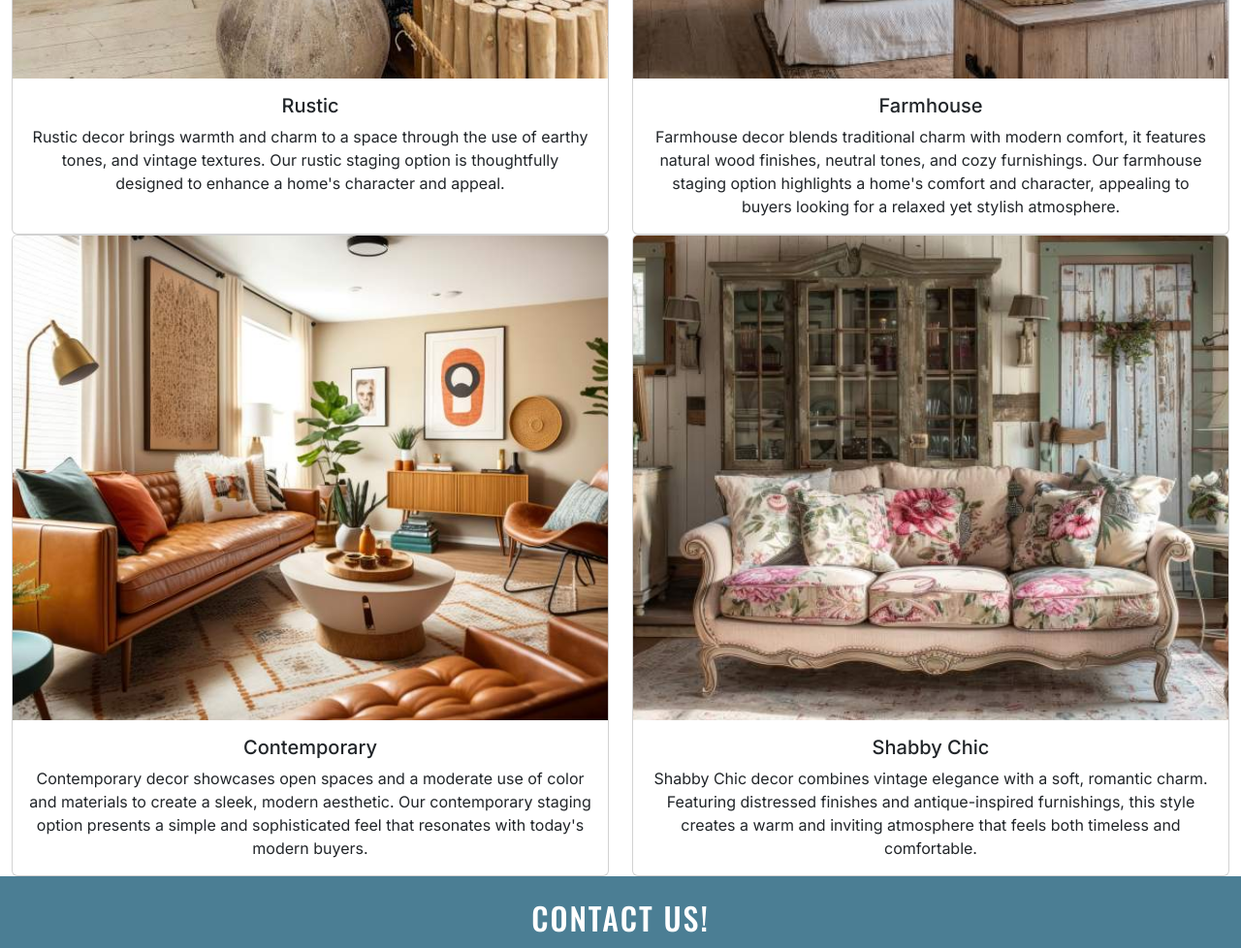
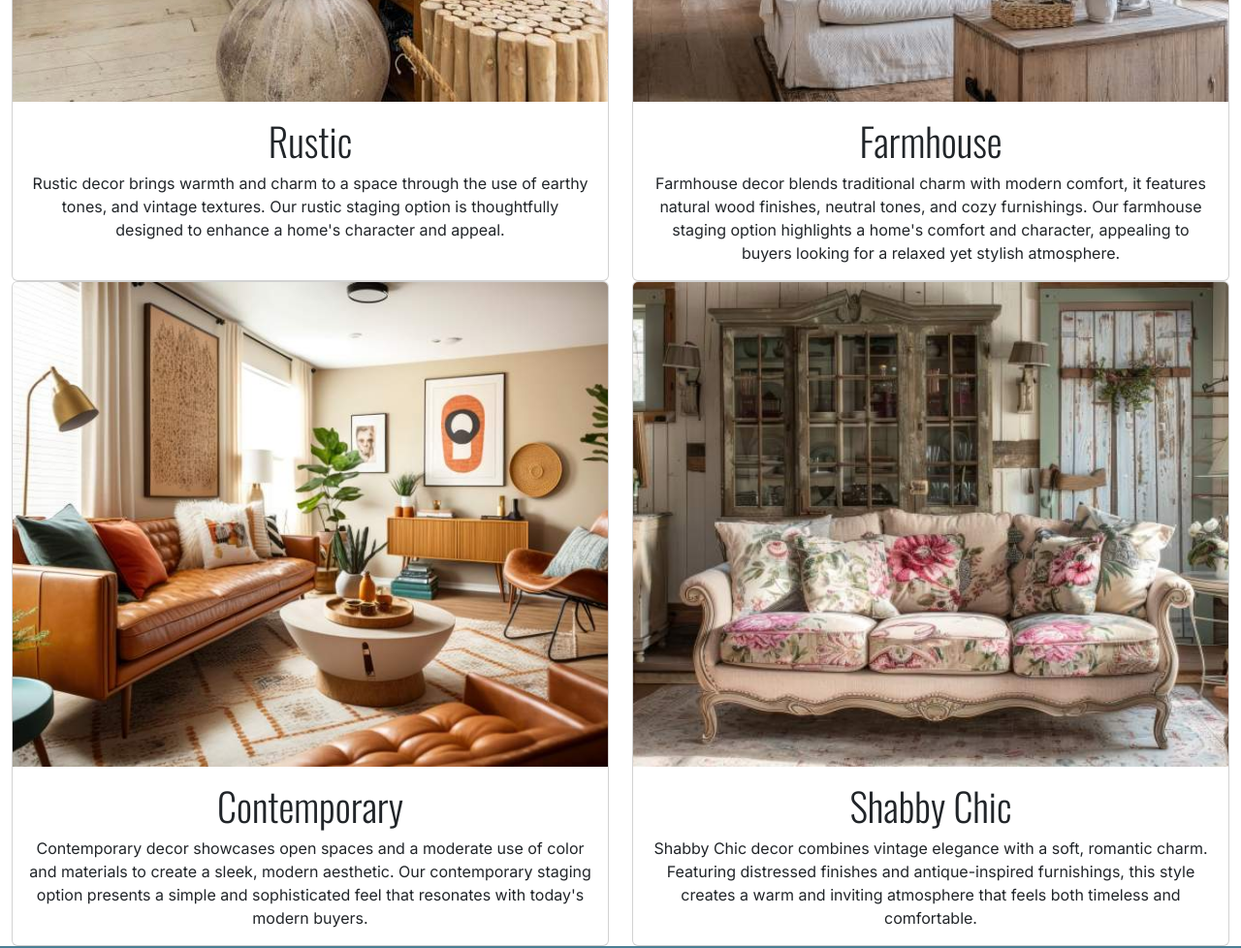
Before and after one commit to iyeme-dev/home-staging, a plain HTML site: page portfolio.html in a window 1280 px wide. Shown: the part 1360-2338 px from the top of the page at 97% size. Drawn offline with nearby package versions, Linux system fonts and the light colour scheme.

Commit message:
Add styling to sub headings in portfolio page

```diff
--- a/assets/css/style.css
+++ b/assets/css/style.css
@@ -29,6 +29,10 @@ h1,
 h2 {
     text-transform: uppercase;
     letter-spacing: 2px;
+}
+
+h5 {
+    font-family: var(--secondary-font);
 }
 
 /* Navbar section*/
--- a/portfolio.html
+++ b/portfolio.html
@@ -76,7 +76,7 @@
                         <img src="assets/images/decor-styles/bohemian-interior.jpg" class="card-img-top fixed-img"
                             alt="Bohemian decor">
                         <div class="card-body">
-                            <h5 class="card-title">Bohemian</h5>
+                            <h5 class="card-title display-6">Bohemian</h5>
                             <p class="card-text">Add warmth, creativity, and character to your space with our
                                 Bohemian-inspired home decor. Our Bohemian staging option is thoughtfully styled to
                                 appeal to buyers
@@ -91,7 +91,7 @@
                         <img src="assets/images/decor-styles/minimalist-decor.jpg" class="card-img-top fixed-img"
                             alt="Minimalist decor">
                         <div class="card-body">
-                            <h5 class="card-title">Minimalist</h5>
+                            <h5 class="card-title display-6">Minimalist</h5>
                             <p class="card-text">Minimalist decor emphasizes clean lines, open spaces, and a neutral
                                 color palette to create a calm and uncluttered environment. Our minimalist staging
                                 option presents a refined and modern aesthetic that appeals to a broad range of buyers.
@@ -106,7 +106,7 @@
                         <img src="assets/images/decor-styles/rustic-decor.jpg" class="card-img-top fixed-img"
                             alt="Rustic decor">
                         <div class="card-body">
-                            <h5 class="card-title">Rustic</h5>
+                            <h5 class="card-title display-6">Rustic</h5>
                             <p class="card-text">Rustic decor brings warmth and charm to a space through the use of
                                 earthy tones, and vintage textures. Our rustic staging option is thoughtfully designed
                                 to enhance a home's character and appeal.
@@ -121,8 +121,8 @@
                         <img src="assets/images/decor-styles/farmhouse-decor.jpg" class="card-img-top fixed-img"
                             alt="Farmhouse decor">
                         <div class="card-body">
-                            <h5 class="card-title">Farmhouse</h5>
-                            <p class="card-text">Farmhouse decor blends traditional charm with modern comfort, it
+                            <h5 class="card-title display-6">Farmhouse</h5>
+                            <p class="card-text ">Farmhouse decor blends traditional charm with modern comfort, it
                                 features natural wood finishes, neutral tones, and cozy furnishings. Our farmhouse
                                 staging option highlights a home's comfort and character, appealing to buyers looking
                                 for a relaxed yet stylish atmosphere.</p>
@@ -136,7 +136,7 @@
                         <img src="assets/images/decor-styles/contemporary-decor.jpg" class="card-img-top fixed-img"
                             alt="Contemporary decor">
                         <div class="card-body">
-                            <h5 class="card-title">Contemporary</h5>
+                            <h5 class="card-title display-6">Contemporary</h5>
                             <p class="card-text">Contemporary decor showcases open spaces and a moderate use of color
                                 and materials to create a sleek, modern aesthetic. Our contemporary staging option
                                 presents a simple and sophisticated feel that resonates with today's modern buyers.
@@ -151,7 +151,7 @@
                         <img src="assets/images/decor-styles/shabby-chic.jpg" class="card-img-top fixed-img"
                             alt="shabby-chic">
                         <div class="card-body">
-                            <h5 class="card-title">Shabby Chic</h5>
+                            <h5 class="card-title display-6">Shabby Chic</h5>
                             <p class="card-text">Shabby Chic decor combines vintage elegance with a soft, romantic
                                 charm. Featuring distressed finishes and antique-inspired furnishings, this style
                                 creates a warm and inviting atmosphere that feels both timeless and comfortable.
```
